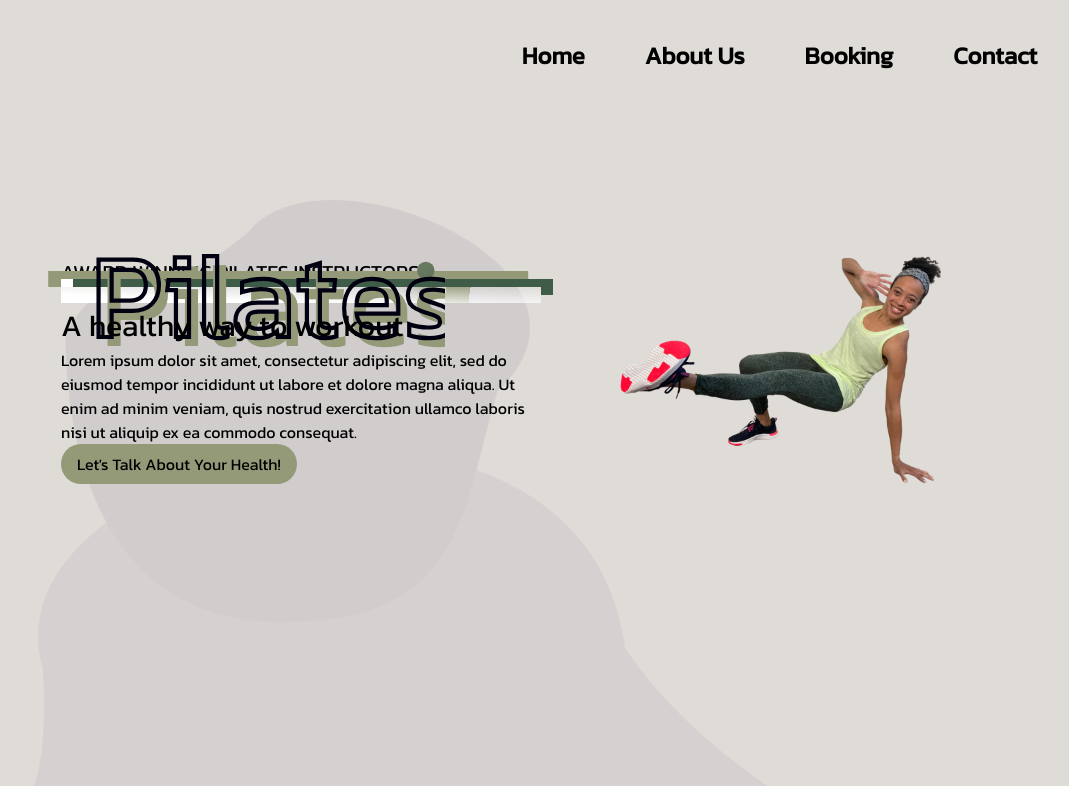
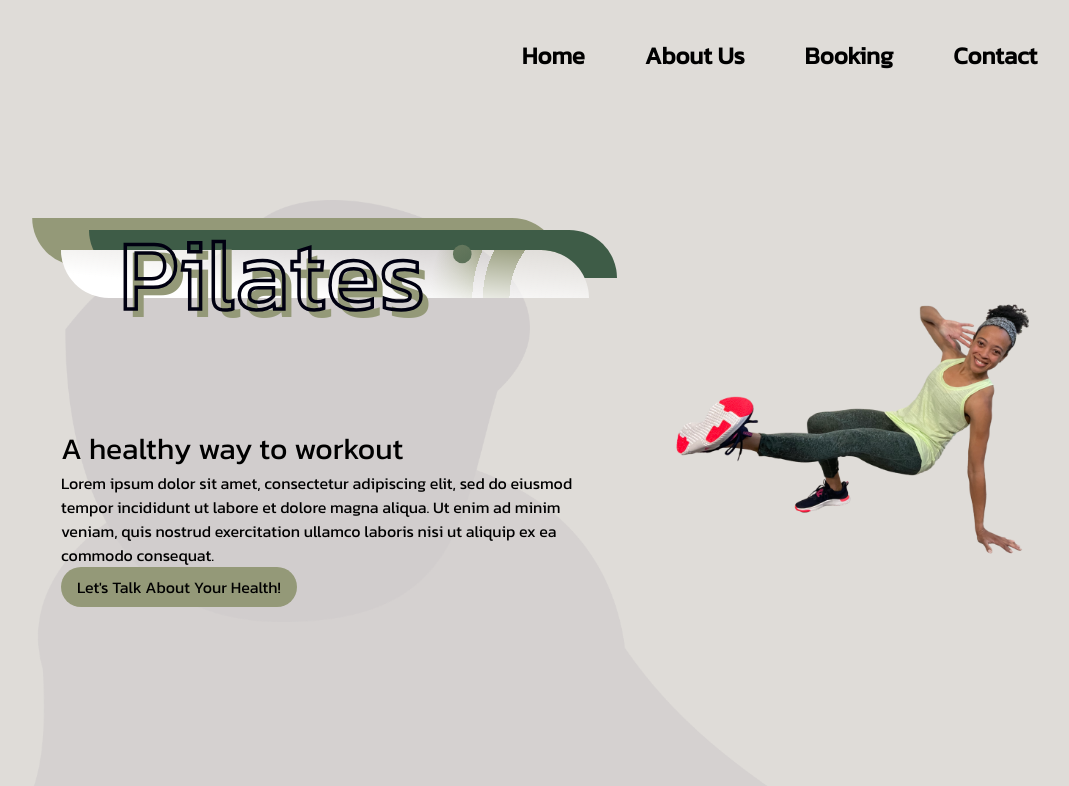
Before and after one commit to Carlie16604/Elevate, a React (Vite) app: page / in a window 1280 px wide. Shown: the top 786 px of the page, without its empty margins (99-1168 px from the left). Built offline with nearby package versions, Linux system fonts and the light colour scheme.

Commit message:
saving prog

```diff
--- a/src/index.css
+++ b/src/index.css
@@ -83,12 +83,13 @@ ul:hover a:hover ~ a:before {
 .artist-card {
   display: grid;
   grid-template-columns: repeat(5, 1fr);
-  grid-template-rows: 1fr 1rem auto;
+  grid-template-rows: 1fr 3rem auto;
+  border-radius: 0 400px;
   max-width: 40rem;
   margin: auto;
   position: relative;
-  box-shadow: 0.75rem -0.5rem 0 #3E5C47, 0 -0.5rem 0 #fff,
-    -0.8rem -1rem 0 #949978;
+  box-shadow: 1.75rem -1.25rem 0 #3E5C47,
+    -1.8rem -2rem 0 #949978;
 }
 
 .artist-card__title {
@@ -99,7 +100,7 @@ ul:hover a:hover ~ a:before {
   padding: 0.25em;
   position: relative;
   z-index: 1;
-  font-size: 120px;
+  font-size: 100px;
   text-align: center;
   /* line-height: 1.2; */
 }
--- a/src/pages/Home.jsx
+++ b/src/pages/Home.jsx
@@ -19,7 +19,7 @@ const Home = () => {
         <>
         <NavBar />
             <section id='Home'>
-                <div className='container'>
+                <div className='container h-screen'>
                     <div className='flex flex-wrap'>
                         <img id='about' className='rock1' src={Rock1} alt='Rocks' />
                         <img className='rock2' src={Rock2} alt='Rocks' />
@@ -29,20 +29,20 @@ const Home = () => {
                                     {/* <h1 className='text-[80px] flex flex-wrap content-center text-center'>
                                 <a href="#" className="glitch" data-glitch="Pilates">Pilates</a>
                             </div> */}
-                            <div className='grid grid-cols-2 items-center pt-[250px] px-24 relative'>
+                            <div className='grid grid-cols-2 items-center pt-[250px] pl-24 relative'>
                                 <div>
-                                    <h3 className='text-[20px] text-black font-medium uppercase'>
+                                    {/* <h3 className='text-[20px] text-black font-medium uppercase'>
                                         Award Winning Pilates Instructors
-                                    </h3>
+                                    </h3> */}
                                     <div className='artist-card'>
                                         {/* <h1 className='glitch text-white text-[120px] font-bold leading-[1.2]' data-glitch="Pilates"> */}
                                         <h1 className='artist-card__title'>Pilates</h1>
                                         {/* <img className='artist-card__img' src='bruh' alt='bruh'/> */}
                                     </div>
-                                    <h3 className='text-[30px] text-black font-medium animate-slide-up'>
+                                    <h3 className='pt-32 text-[30px] text-black font-medium animate-slide-up'>
                                         A healthy way to workout
                                     </h3>
-                                    <p className='animation-slide-up'>
+                                    <p className=''>
                                         Lorem ipsum dolor sit amet, consectetur adipiscing elit, sed do eiusmod tempor incididunt ut labore et dolore magna aliqua. Ut enim ad minim veniam, quis nostrud exercitation ullamco laboris nisi ut aliquip ex ea commodo consequat.
                                     </p>
                                     <button className='px-4 py-2 bg-[#949978] rounded-[400px]'>Let's Talk About Your Health!</button>
--- a/tailwind.config.js
+++ b/tailwind.config.js
@@ -14,7 +14,7 @@ export default {
         },
       },
       animation: {
-        'slide-up': 'slide-up 2s forwards 1s'
+        'slide-up': 'slide-up 2s forwards'
       }
     },
   },
```
